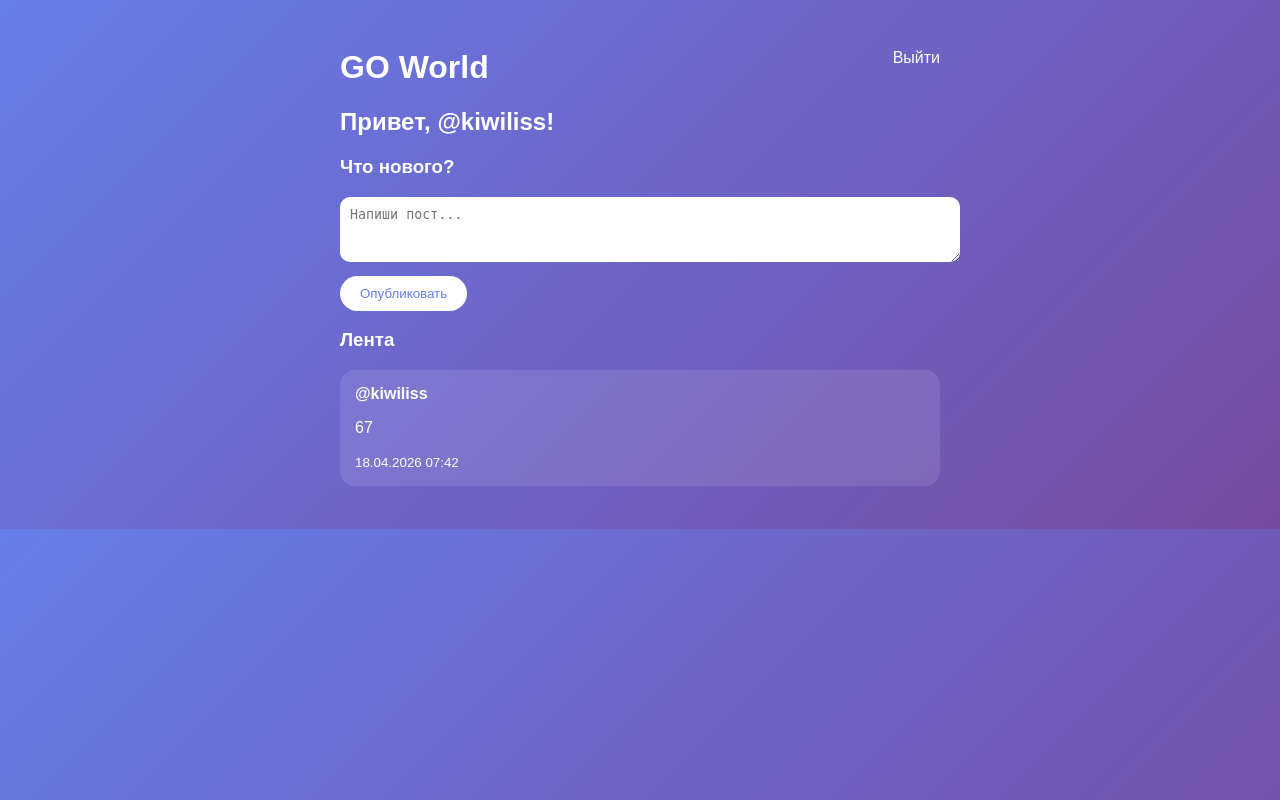
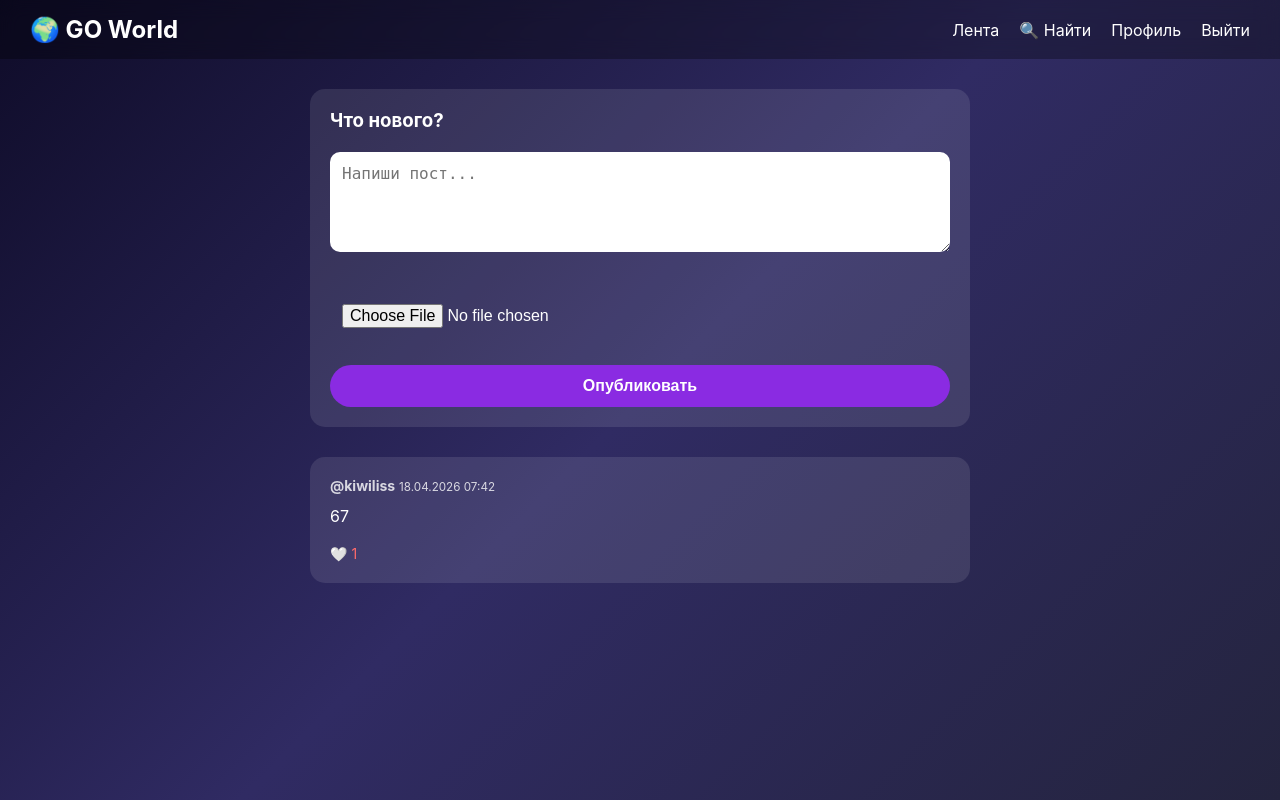
Before and after one commit to kiwiliwwi9-afk/GO-World, a Flask app: page /feed in a window 1280 px wide. Run offline with Flask 3, Linux system fonts and the light colour scheme; a user stored in the database is signed in; data comes from the database, SQL or seed files in the repository; data that the repository does not hold is empty.

Commit message:
Update feed.html

```diff
--- a/templates/feed.html
+++ b/templates/feed.html
@@ -2,67 +2,62 @@
 <html>
 <head>
     <title>Лента — GO World</title>
-    <style>
-        body {
-            font-family: Arial;
-            padding: 20px;
-            background: linear-gradient(135deg, #667eea, #764ba2);
-            color: white;
-        }
-        .container {
-            max-width: 600px;
-            margin: 0 auto;
-        }
-        .post {
-            background: rgba(255,255,255,0.1);
-            padding: 15px;
-            border-radius: 15px;
-            margin-bottom: 15px;
-        }
-        textarea {
-            width: 100%;
-            padding: 10px;
-            border-radius: 10px;
-            border: none;
-        }
-        .btn {
-            background: white;
-            color: #667eea;
-            padding: 10px 20px;
-            border-radius: 20px;
-            text-decoration: none;
-            border: none;
-            margin-top: 10px;
-        }
-        .logout {
-            color: white;
-            text-decoration: none;
-            float: right;
-        }
-    </style>
+    <link rel="stylesheet" href="/static/style.css">
+    <meta name="viewport" content="width=device-width, initial-scale=1.0">
 </head>
 <body>
-    <div class="container">
-        <a href="/logout" class="logout">Выйти</a>
-        <h1>GO World</h1>
-        <h2>Привет, {{ current_user.username }}!</h2>
+    <nav class="navbar">
+        <div class="nav-brand">🌍 GO World</div>
+        <div class="nav-links">
+            <a href="/feed">Лента</a>
+            <a href="/search">🔍 Найти</a>
+            <a href="/profile/{{ current_user.username }}">Профиль</a>
+            <a href="/logout">Выйти</a>
+        </div>
+    </nav>
 
+    <div class="feed-container">
+        <div class="create-post">
             <h3>Что нового?</h3>
-        <form method="POST" action="/post">
-            <textarea name="content" placeholder="Напиши пост..." rows="3" required></textarea>
+            <form method="POST" action="/post" enctype="multipart/form-data">
+                <textarea name="content" placeholder="Напиши пост..." required></textarea>
+                <input type="file" name="image" accept="image/*" style="margin:10px 0;">
                 <button type="submit" class="btn">Опубликовать</button>
             </form>
+        </div>
 
-        <h3>Лента</h3>
+        <div class="posts">
             {% for post in posts %}
             <div class="post">
+                <div class="post-header">
+                    <div>
                         <strong>{{ post.author.username }}</strong>
-            <p>{{ post.content }}</p>
                         <small>{{ post.created_at.strftime('%d.%m.%Y %H:%M') }}</small>
                     </div>
+                    {% if post.author.username != current_user.username %}
+                        {% if post.is_following %}
+                            <a href="/unfollow/{{ post.author.username }}?next=feed" class="unfollow-btn">✓ Подписан</a>
                         {% else %}
-        <p>Нет постов. Напиши первый!</p>
+                            <a href="/follow/{{ post.author.username }}?next=feed" class="follow-btn">+ Подписаться</a>
+                        {% endif %}
+                    {% endif %}
+                </div>
+                <div class="post-content">{{ post.content }}</div>
+                {% if post.image %}
+                    <img src="{{ post.image }}" alt="post image" style="max-width:100%; border-radius:10px; margin-top:10px;">
+                {% endif %}
+                <div class="post-actions">
+                    {% if post.user_liked %}
+                        <a href="/like/{{ post.id }}" class="like-btn liked">❤️ {{ post.likes }}</a>
+                    {% else %}
+                        <a href="/like/{{ post.id }}" class="like-btn">🤍 {{ post.likes }}</a>
+                    {% endif %}
+                </div>
+            </div>
+            {% else %}
+            <p>Нет постов. Подпишись на кого-нибудь или напиши первый пост!</p>
             {% endfor %}
+        </div>
     </div>
 </body>
 </html>
```
Lines whose indentation alone changed are shown as unchanged.
